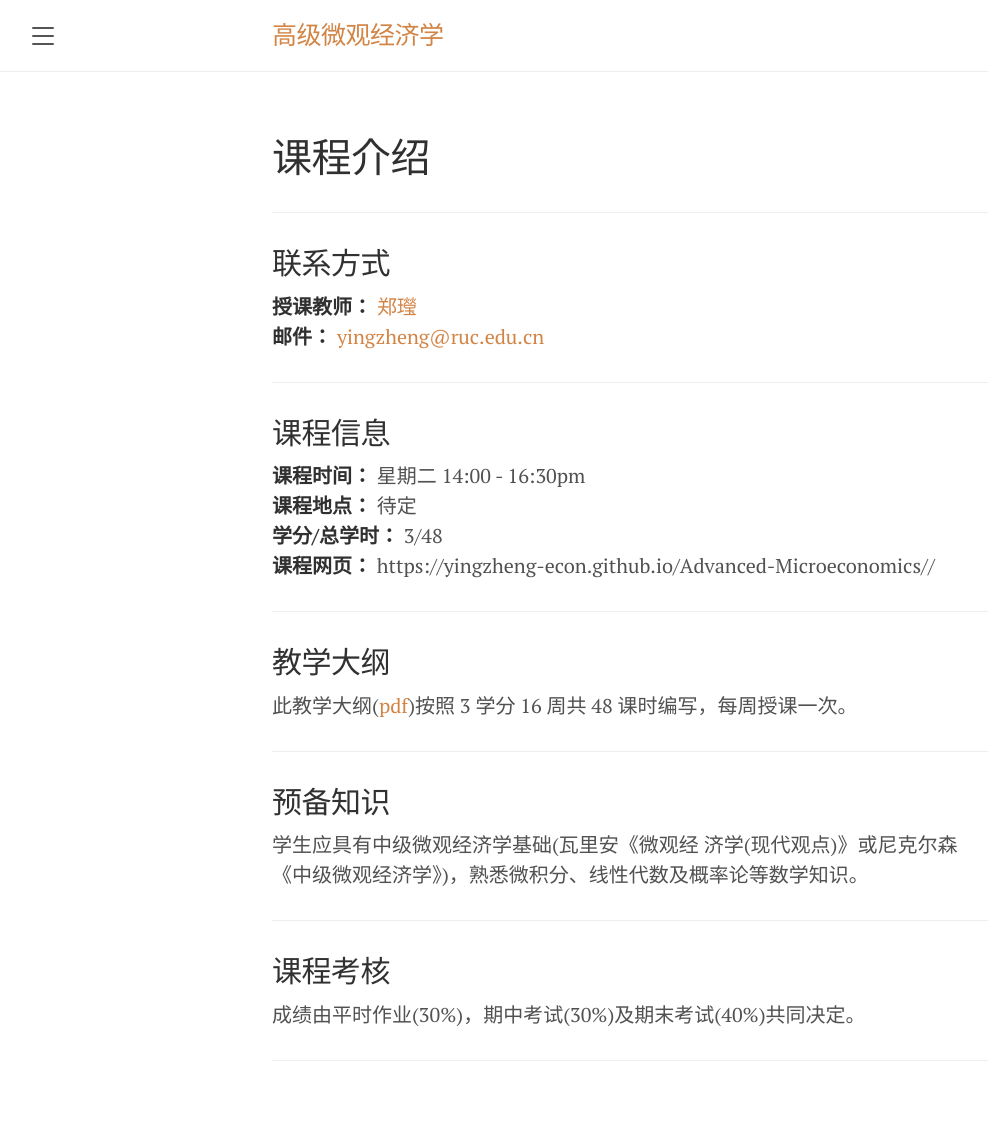
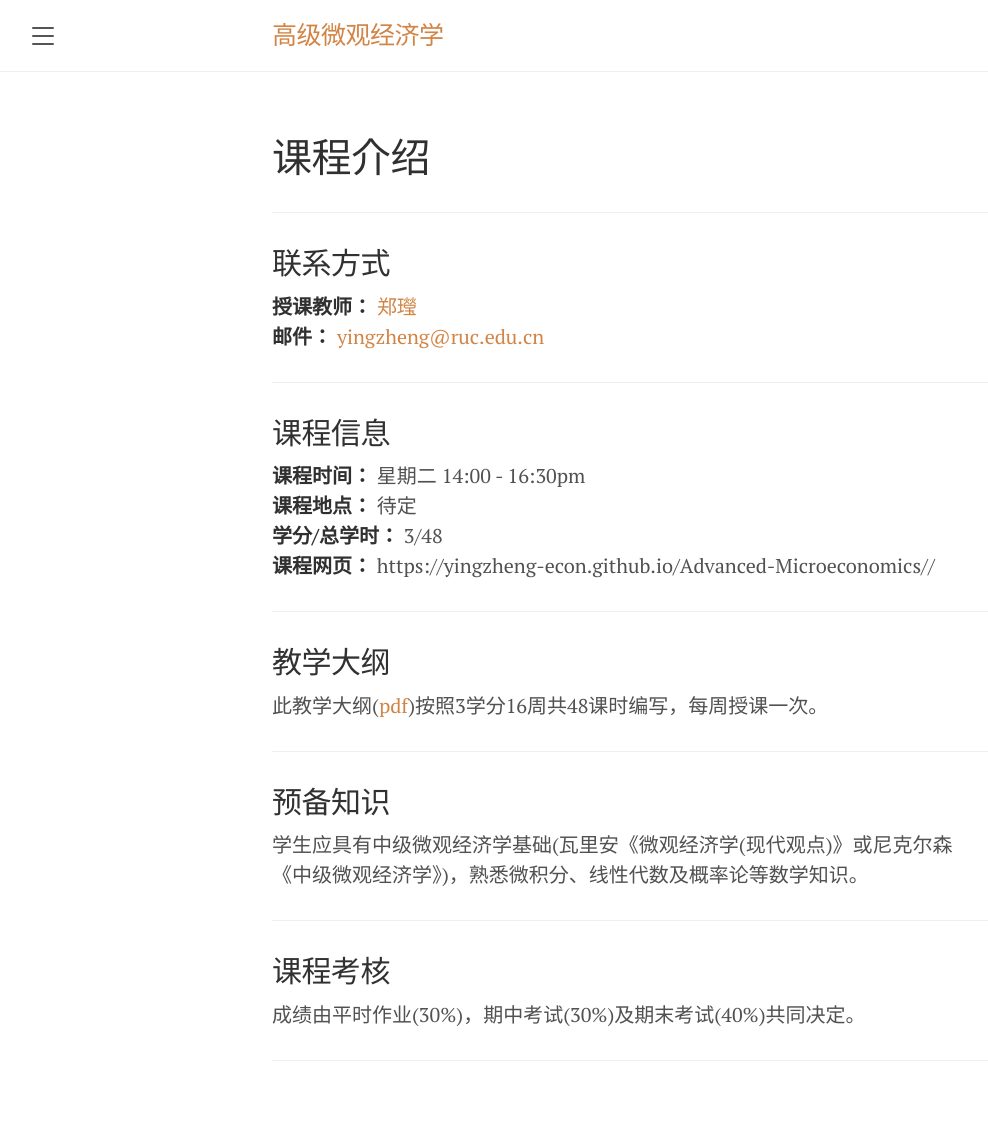
Before and after one commit to yingzheng-econ/Advanced-Microeconomics, a Jekyll site: the page built from Course_info.md, in a window 1280 px wide. Shown: the whole page, without its empty margins (8-996 px from the left). Built offline with Jekyll 4.4.1, drawn with Linux system fonts in a browser that asks for light colours.

```diff
--- a/Course_info.md
+++ b/Course_info.md
@@ -20,12 +20,12 @@ order: 1
 ***
 
 ## 教学大纲
-此教学大纲([pdf](/Empirical-IO-Course/Syllabus-Microeconomics-2024-Fall-RUC.pdf))按照 3 学分 16 周共 48 课时编写，每周授课一次。
+此教学大纲([pdf](/Empirical-IO-Course/Syllabus-Microeconomics-2024-Fall-RUC.pdf))按照3学分16周共48课时编写，每周授课一次。
 
 ***
 
 ## 预备知识
-学生应具有中级微观经济学基础(瓦里安《微观经 济学(现代观点)》或尼克尔森《中级微观经济学》)，熟悉微积分、线性代数及概率论等数学知识。
+学生应具有中级微观经济学基础(瓦里安《微观经济学(现代观点)》或尼克尔森《中级微观经济学》)，熟悉微积分、线性代数及概率论等数学知识。
 
 ***
 
```
